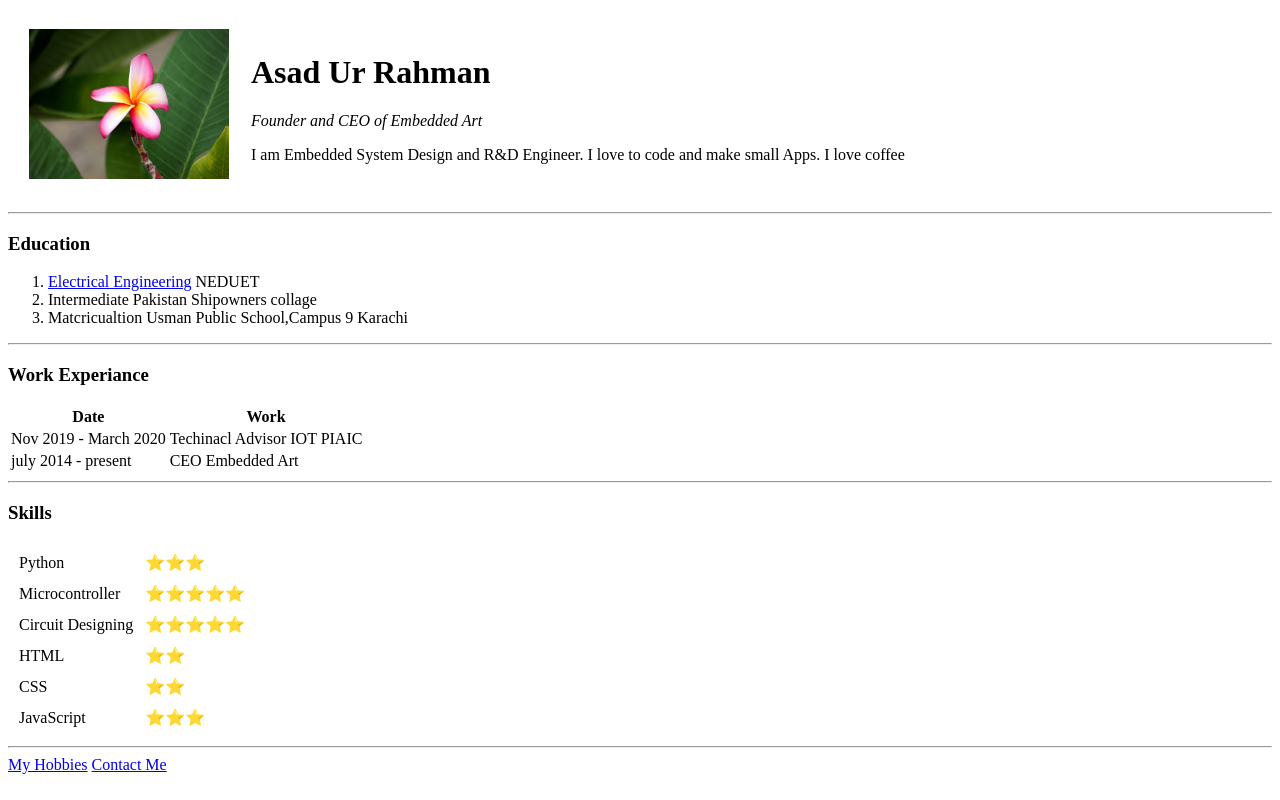
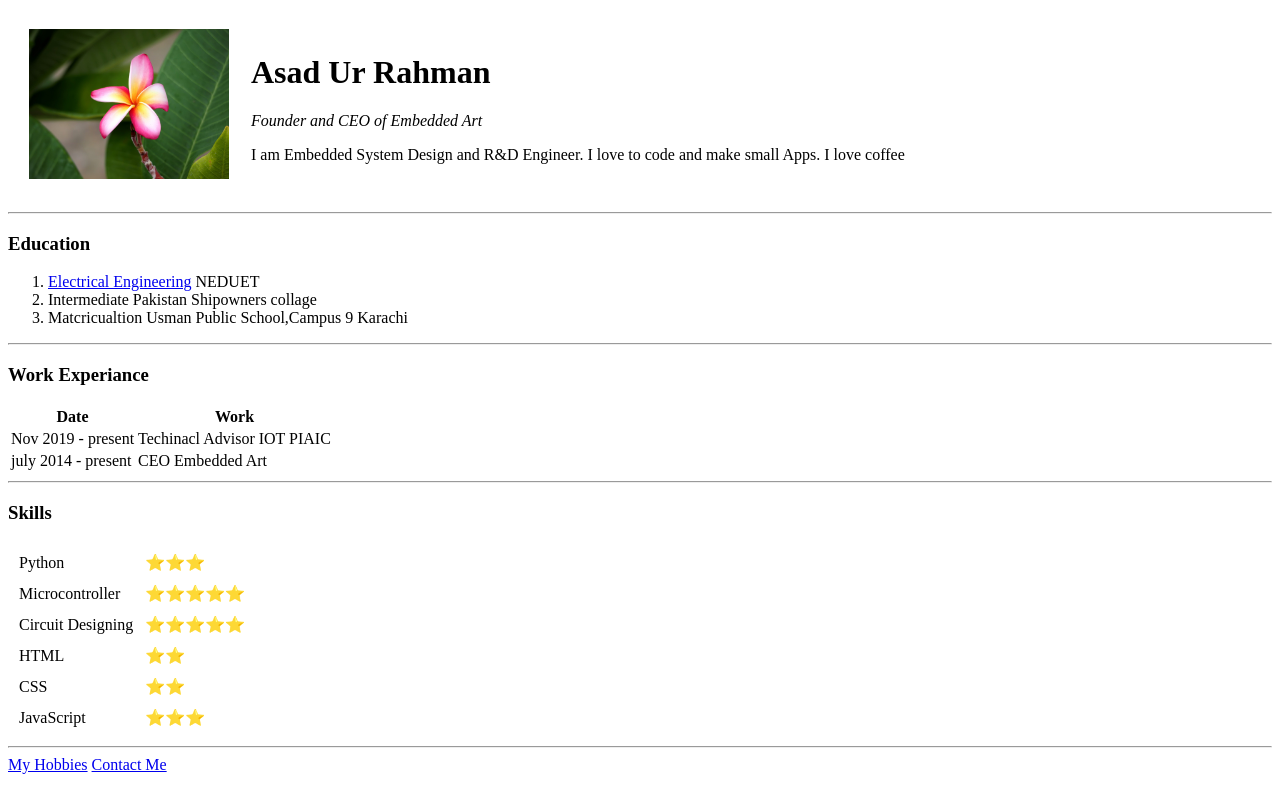
Before and after one commit to Asad-Ur-Rahman/Assignment-1, a plain HTML site: page index.html in a window 1280 px wide. Drawn offline with Linux system fonts and the light colour scheme.

Commit message:
Update index.html

```diff
--- a/index.html
+++ b/index.html
@@ -34,7 +34,7 @@
     </thead>
     <tbody>
       <tr>
-        <td>Nov 2019 - March 2020</td>
+        <td>Nov 2019 - present</td>
         <td>Techinacl Advisor IOT PIAIC</td>
       </tr>
       <tr>
```
